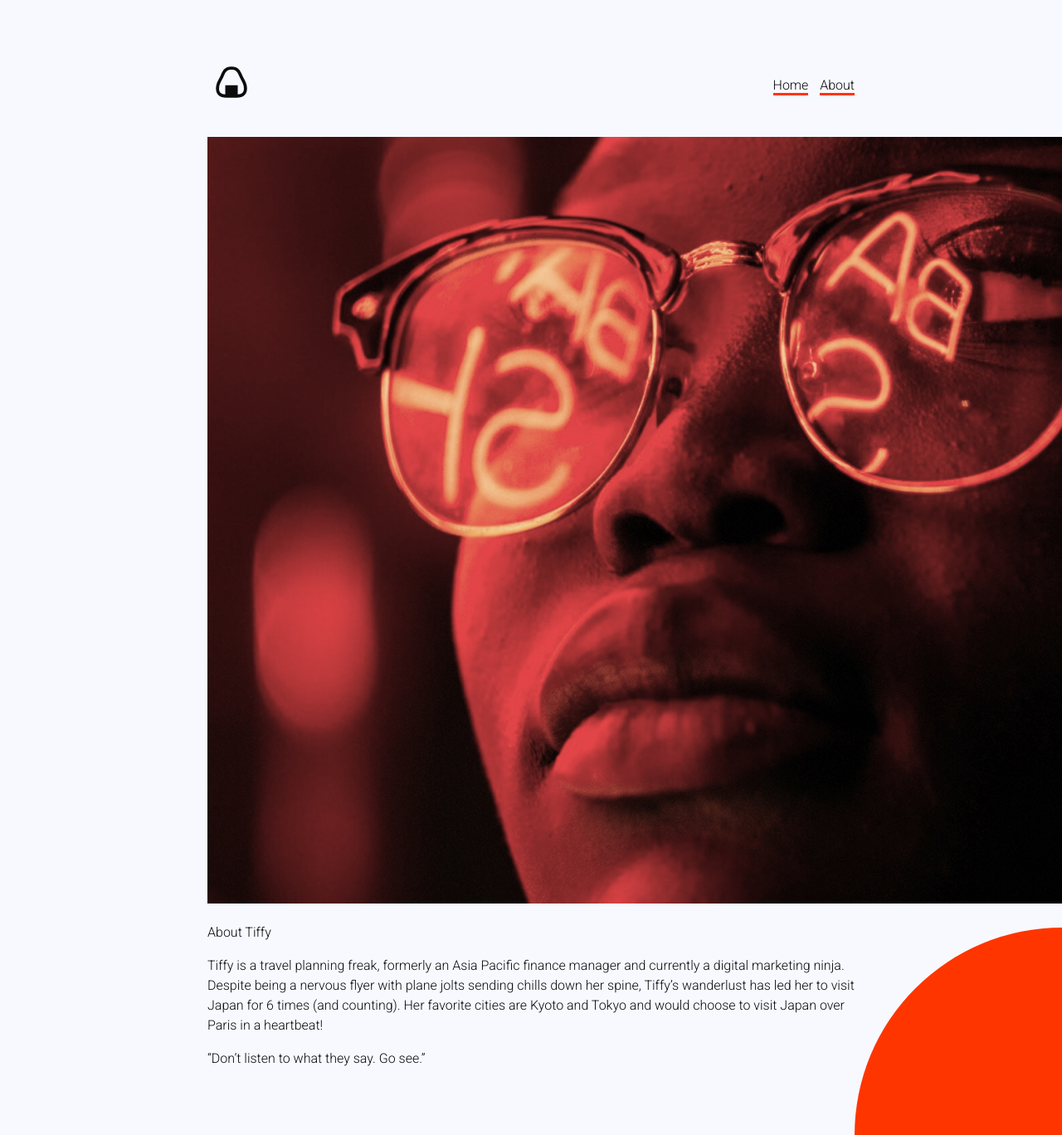
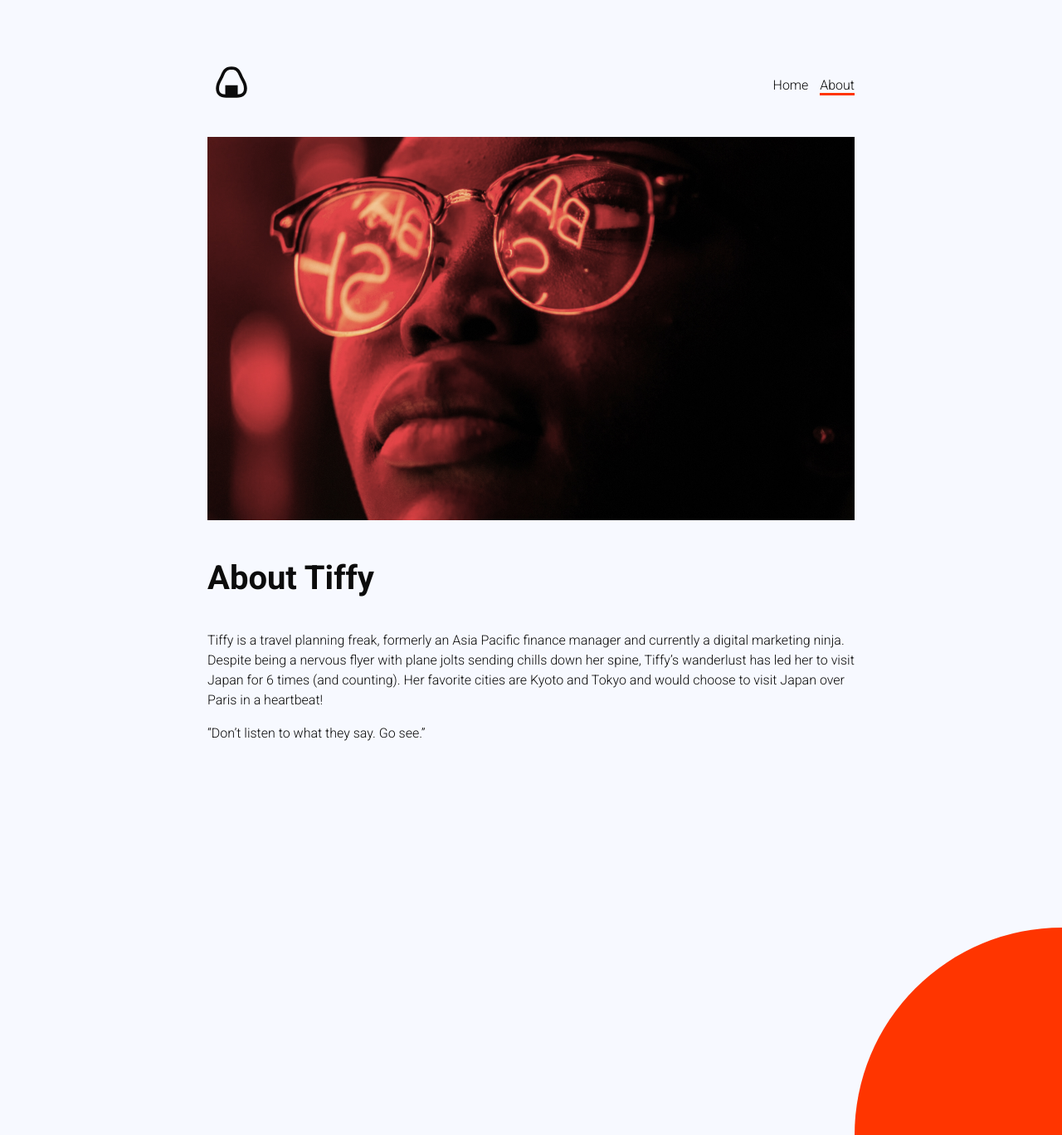
Before and after one commit to hugoroniaG/anightinjapan_superhi, a Jekyll site: the page built from about.markdown, in a window 1280 px wide and 1368 px high. Shown: the whole window at 83% size. Built offline with Jekyll 4.4.1, drawn with Linux system fonts in a browser that asks for light colours.

Commit message:
fixed nav and images

```diff
--- a/_includes/header.html
+++ b/_includes/header.html
@@ -3,7 +3,7 @@
     <img src="/assets/images/logo.svg" alt="A Night in Japan" />
   </a>
   <nav>
-    <a href="/">Home</a>
-    <a href="/about">About</a>
+    <a href="/" {% if page.url == "/" %} class="selected" {% endif %}>Home</a>
+    <a href="/about/" {% if page.url == "/about/" %} class="selected" {% endif %}>About</a>
   </nav>
 </header>
--- a/about.markdown
+++ b/about.markdown
@@ -6,7 +6,7 @@
 
 ![about.jpg](/uploads/about.jpg)
 
-About Tiffy
+## About Tiffy
 
 Tiffy is a travel planning freak, formerly an Asia Pacific finance manager and currently a digital marketing ninja. Despite being a nervous flyer with plane jolts sending chills down her spine, Tiffy’s wanderlust has led her to visit Japan for 6 times (and counting). Her favorite cities are Kyoto and Tokyo and would choose to visit Japan over Paris in a heartbeat!
 
--- a/assets/css/app.scss
+++ b/assets/css/app.scss
@@ -47,7 +47,16 @@
   margin: 40px 0 0 0;
 }
 
-nav a,
+nav a {
+  color: $black;
+  text-decoration: none;
+}
+
+img {
+  max-width: 780px;
+}
+
+nav a.selected,
 p a {
   color: $black;
   text-decoration: none;
--- a/contact.markdown
+++ b/contact.markdown
@@ -1,7 +1,6 @@
 ---
 title: Contact
 date: 2022-08-15 19:02:00 Z
-Date: 2022-08-15 00:00:00 Z
 ---
 
 Hey, if you want to, you can email us at...[hugo@me.com](mailto:hugo@me.com)
```
